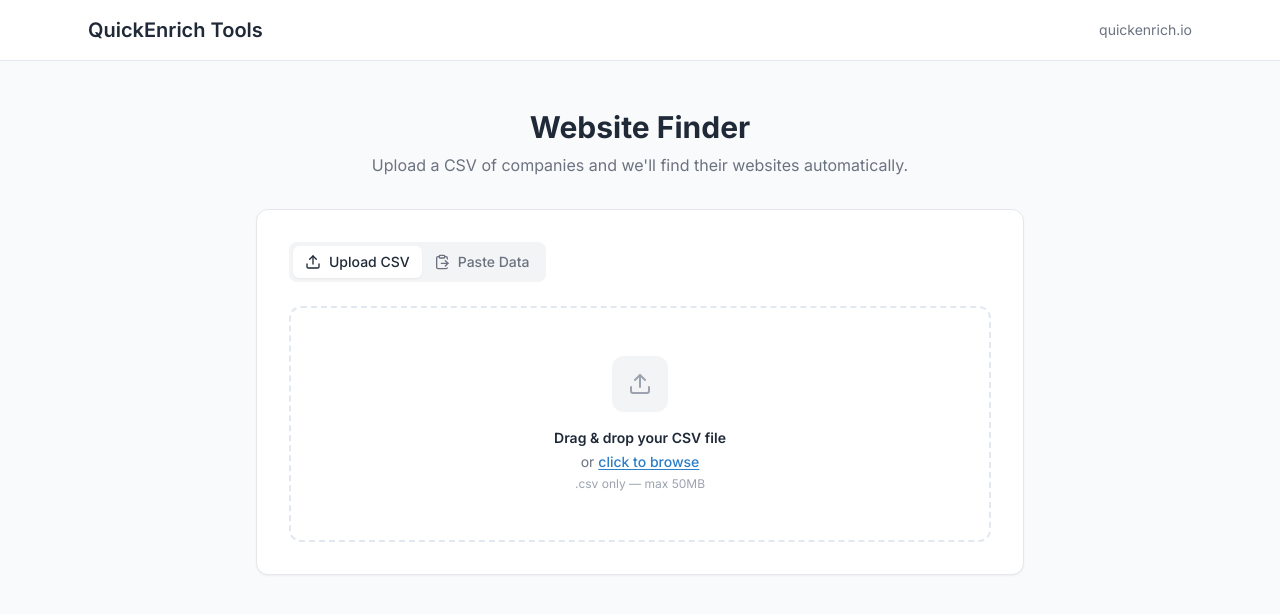
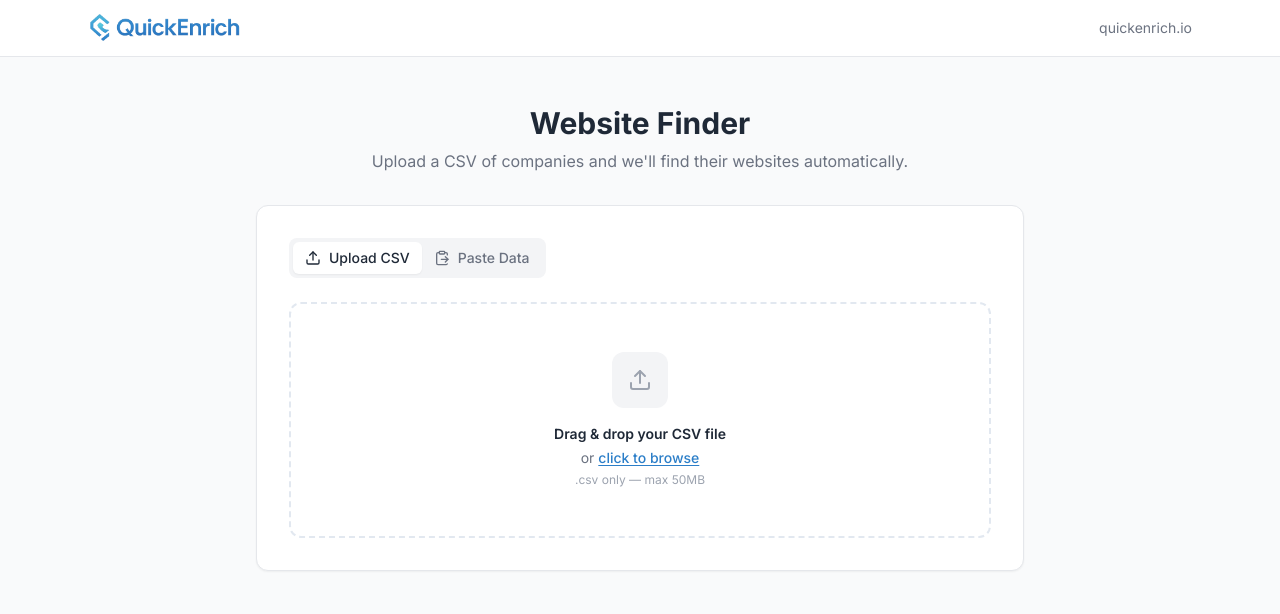
Before and after one commit to mattvinall/Quick-Enrich-Tools, a Next.js app in the folder frontend/: page /tools/website-finder in a window 1280 px wide. Shown: the top 614 px of the page. Built offline with nearby package versions, Linux system fonts and the light colour scheme; no server answers.

Commit message:
quick enrich logo

```diff
--- a/frontend/src/app/globals.css
+++ b/frontend/src/app/globals.css
@@ -30,11 +30,12 @@
   }
 
   * {
-    @apply border-border;
+    border-color: hsl(var(--border));
   }
 
   body {
-    @apply bg-background text-foreground;
+    background-color: hsl(var(--background));
+    color: hsl(var(--foreground));
     font-family: "Inter", system-ui, -apple-system, sans-serif;
     -webkit-font-smoothing: antialiased;
     -moz-osx-font-smoothing: grayscale;
--- a/frontend/src/app/layout.tsx
+++ b/frontend/src/app/layout.tsx
@@ -1,12 +1,13 @@
-import type { Metadata } from 'next';
-import { Inter } from 'next/font/google';
-import './globals.css';
+import type { Metadata } from "next";
+import { Inter } from "next/font/google";
+import Image from "next/image";
+import "./globals.css";
 
-const inter = Inter({ subsets: ['latin'] });
+const inter = Inter({ subsets: ["latin"] });
 
 export const metadata: Metadata = {
-  title: 'QuickEnrich Tools',
-  description: 'Data enrichment tools for your business',
+  title: "QuickEnrich Tools",
+  description: "Free data enrichment tools by QuickEnrich",
 };
 
 export default function RootLayout({
@@ -16,20 +17,24 @@ export default function RootLayout({
 }) {
   return (
     <html lang="en">
-      <body className={`${inter.className} bg-white min-h-screen`}>
-        <header className="border-b border-border">
-          <div className="max-w-6xl mx-auto px-6 py-4 flex items-center justify-between">
-            <a
-              href="/"
-              className="text-xl font-semibold text-text-primary hover:text-primary transition-colors"
-            >
-              QuickEnrich Tools
+      <body className={`${inter.className} min-h-screen`}>
+        <header className="border-b border-[#e5e7eb]">
+          <div className="max-w-6xl mx-auto px-6 py-3 flex items-center justify-between">
+            <a href="/" className="flex items-center gap-2 hover:opacity-80 transition-opacity">
+              <Image
+                src="/quickenrich-logo.png"
+                alt="QuickEnrich"
+                width={140}
+                height={32}
+                className="h-8 w-auto"
+                priority
+              />
             </a>
             <a
               href="https://quickenrich.io"
               target="_blank"
               rel="noopener noreferrer"
-              className="text-sm text-text-secondary hover:text-primary transition-colors"
+              className="text-sm text-[#6b7280] hover:text-[#2b7ec8] transition-colors"
             >
               quickenrich.io
             </a>
--- a/frontend/src/app/tools/company-location-finder/page.tsx
+++ b/frontend/src/app/tools/company-location-finder/page.tsx
@@ -108,15 +108,16 @@ export default function CompanyLocationFinderPage() {
   // ------------------------------------------------------------------
   // Handlers
   // ------------------------------------------------------------------
-  function handleFileSelected(
-    selectedFile: File,
+  function handleDataReady(
+    selectedFile: File | null,
     parsedHeaders: string[],
-    parsedPreview: Record<string, string>[],
+    parsedRows: Record<string, string>[],
+    _rawText?: string,
   ) {
     setFile(selectedFile);
     setHeaders(parsedHeaders);
-    setPreview(parsedPreview);
-    setAllRows(parsedPreview); // UploadZone only gives preview; full data sent via file
+    setPreview(parsedRows.slice(0, 5));
+    setAllRows(parsedRows);
 
     const detected = autoDetectColumns(parsedHeaders);
     setCompanyColumn(detected.company);
@@ -236,7 +237,7 @@ export default function CompanyLocationFinderPage() {
             >
               {/* ---- PHASE: input ---- */}
               {phase === 'input' && (
-                <UploadZone onFileSelected={handleFileSelected} />
+                <UploadZone onDataReady={handleDataReady} />
               )}
 
               {/* ---- PHASE: configure ---- */}
--- a/frontend/src/components/ColumnMapper.tsx
+++ b/frontend/src/components/ColumnMapper.tsx
@@ -14,12 +14,48 @@ import {
   SelectValue,
 } from "@/components/ui/select";
 
-const COMPANY_REGEX = /company|name|org|business|brand/i;
-const LOCATION_REGEX = /location|city|state|address|geo|region/i;
+// Ordered by specificity — first match wins
+const COMPANY_PATTERNS = [
+  /company.?name/i,
+  /company/i,
+  /org(anization)?/i,
+  /business.?name/i,
+  /business/i,
+  /brand/i,
+  /^name$/i,
+];
+
+const LOCATION_PATTERNS = [
+  /location/i,
+  /city.?state/i,
+  /address/i,
+  /city/i,
+  /state/i,
+  /region/i,
+  /geo/i,
+  /hq/i,
+  /headquarters/i,
+];
 
 export function autoDetectColumns(headers: string[]): { company: string; location: string } {
-  const company = headers.find((h) => COMPANY_REGEX.test(h)) ?? "";
-  const location = headers.find((h) => LOCATION_REGEX.test(h)) ?? "";
+  let company = "";
+  for (const pattern of COMPANY_PATTERNS) {
+    const match = headers.find((h) => pattern.test(h));
+    if (match) {
+      company = match;
+      break;
+    }
+  }
+
+  let location = "";
+  for (const pattern of LOCATION_PATTERNS) {
+    const match = headers.find((h) => pattern.test(h) && h !== company);
+    if (match) {
+      location = match;
+      break;
+    }
+  }
+
   return { company, location };
 }
 
@@ -85,7 +121,6 @@ export default function ColumnMapper({
                 <SelectValue placeholder="Select a column…" />
               </SelectTrigger>
               <SelectContent>
-                <SelectItem value="">— Select a column —</SelectItem>
                 {headers.map((header) => (
                   <SelectItem key={header} value={header}>
                     {header}
@@ -108,7 +143,7 @@ export default function ColumnMapper({
             animate={locationChanged ? { scale: [1, 1.01, 1] } : {}}
             transition={{ duration: 0.25 }}
           >
-            <Select value={locationColumn} onValueChange={onLocationColumnChange}>
+            <Select value={locationColumn || "__none__"} onValueChange={(v) => onLocationColumnChange(v === "__none__" ? "" : v)}>
               <SelectTrigger
                 className={cn(
                   locationColumn &&
@@ -118,7 +153,7 @@ export default function ColumnMapper({
                 <SelectValue placeholder="None" />
               </SelectTrigger>
               <SelectContent>
-                <SelectItem value="">— None —</SelectItem>
+                <SelectItem value="__none__">— None —</SelectItem>
                 {headers.map((header) => (
                   <SelectItem key={header} value={header}>
                     {header}
```
Also changed, not shown: frontend/public/quickenrich-logo.png (added).
